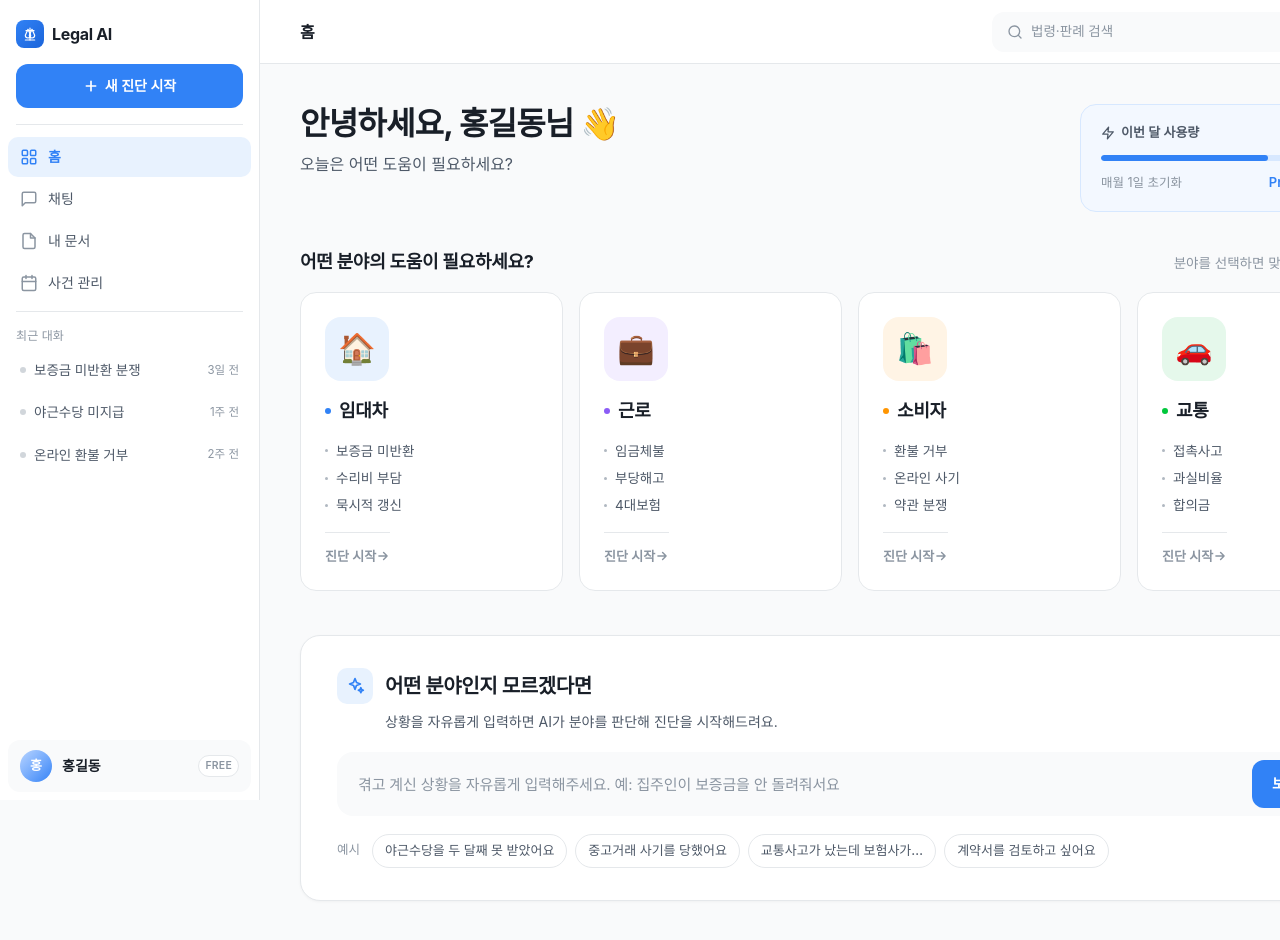
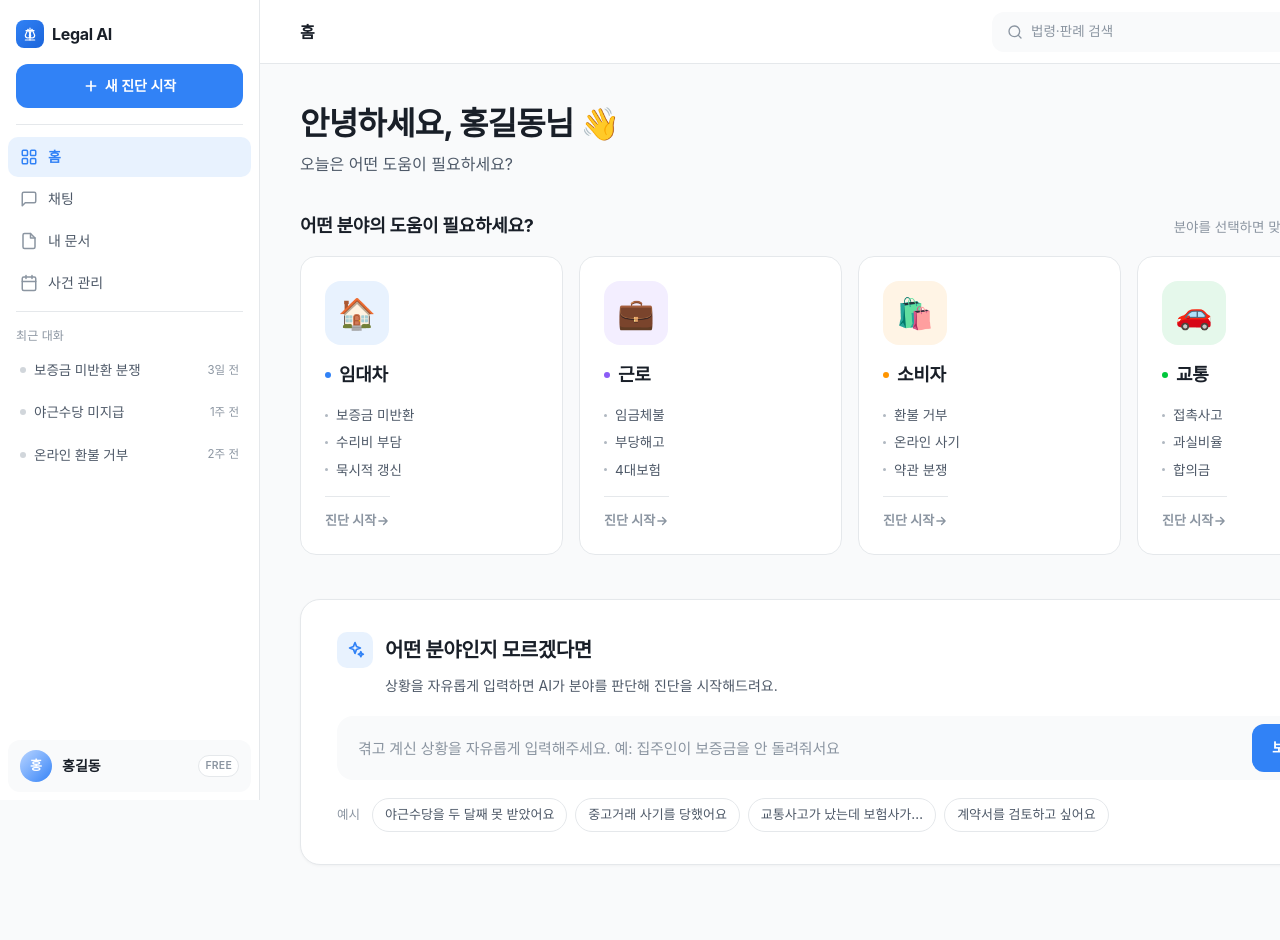
Before and after one commit to semicolon3/frontend, a React (Vite) app: page /dashboard in a window 1280 px wide. Shown: the top 940 px of the page. Built offline with nearby package versions, Linux system fonts and the light colour scheme; a web font is replaced by a local one.

Commit message:
refactor: 대시보드 사용량 카드 제거
- 대시보드 사용량 카드 제거

```diff
--- a/src/pages/DashboardPage.tsx
+++ b/src/pages/DashboardPage.tsx
@@ -3,7 +3,6 @@ import Sidebar from '../components/Sidebar'
 import {
   ArrowRightIcon,
   BellIcon,
-  BoltIcon,
   SearchIcon,
   SettingsIcon,
   SparklesIcon,
@@ -93,17 +92,13 @@ export default function DashboardPage() {
         </header>
 
         <div className="flex-1 px-10 pt-10 pb-14 max-w-[1180px] w-full mx-auto">
-          <div className="grid grid-cols-[1fr_320px] gap-8 items-start mb-9">
-            <div>
+          <div className="mb-9">
             <h1 className="text-[32px] font-bold text-ink m-0 mb-2 tracking-[-0.025em] leading-[1.25]">
               안녕하세요, 홍길동님 <span aria-hidden>👋</span>
             </h1>
             <p className="text-base text-ink-soft m-0 leading-normal">
               오늘은 어떤 도움이 필요하세요?
             </p>
-            </div>
-
-            <UsageCard used={3} total={5} />
           </div>
 
           <div className="flex items-baseline justify-between mb-4">
@@ -183,41 +178,6 @@ function IconBtn({ label, children }: { label: string; children: ReactNode }) {
   )
 }
 
-function UsageCard({ used, total }: { used: number; total: number }) {
-  const pct = Math.min(100, Math.round((used / total) * 100))
-  return (
-    <div className="bg-primary-lighter border border-[#d7e8ff] rounded-2xl py-4.5 px-5">
-      <div className="flex items-center justify-between mb-3">
-        <span className="flex items-center gap-1.5 text-[13px] font-semibold text-ink-soft">
-          <BoltIcon className="w-3.5 h-3.5" />
-          이번 달 사용량
-        </span>
-        <span className="text-[13.5px] font-bold text-primary tabular-nums">
-          {used}
-          <span className="text-ink-mute font-medium"> / {total}회</span>
-        </span>
-      </div>
-      <div className="h-1.5 rounded-full bg-[#d7e8ff] overflow-hidden">
-        <div
-          className="h-full bg-primary rounded-full"
-          style={{ width: `${pct}%` }}
-          aria-hidden
-        />
-      </div>
-      <div className="mt-3 flex items-center justify-between text-[12.5px] text-ink-mute">
-        <span>매월 1일 초기화</span>
-        <a
-          href="#"
-          className="text-primary font-semibold inline-flex items-center gap-0.5 text-[13px] hover:text-primary-hover"
-        >
-          Pro로 업그레이드
-          <ArrowRightIcon className="w-3 h-3" />
-        </a>
-      </div>
-    </div>
-  )
-}
-
 function DomainCard({ domain }: { domain: Domain }) {
   return (
     <button
```
Lines whose indentation alone changed are shown as unchanged.
